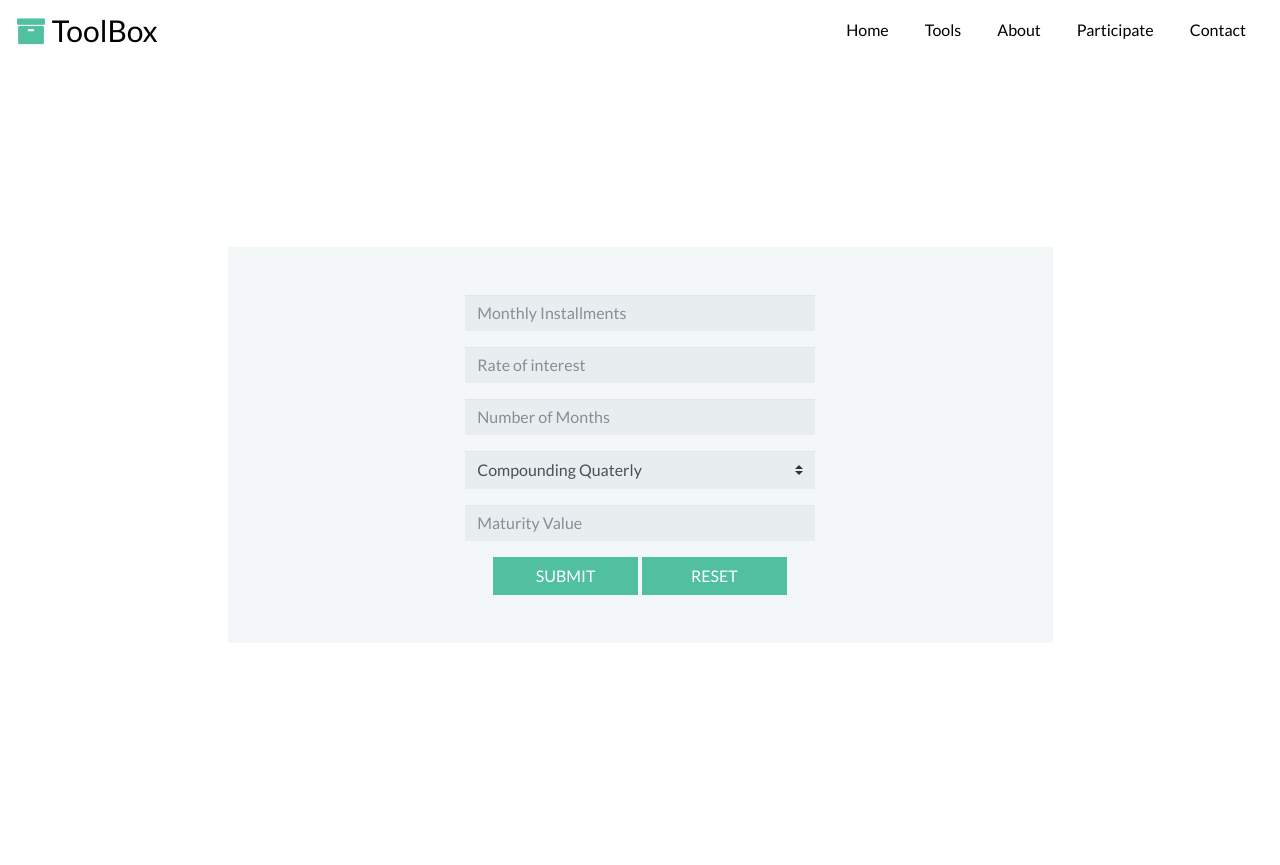
After one commit to 3ncrypter/tlzbx.in, a PHP site: page /rd-calculator.php in a window 1280 px wide. The commit adds this page. Run offline with PHP 8.4, Linux system fonts and the light colour scheme; some libraries are stand-ins or nearby versions.

Commit message:
added rd-calculator (WIP)

```diff
--- a/css/style.css
+++ b/css/style.css
@@ -149,7 +149,8 @@ html, body { width: 100%; height: 100%; }
 .participate .partCont h1 { color: #50C0A0; font-weight: bold; display: inline-block; }
 .participate .partCont h1:after { background: #000; content: ""; display: block; height: 5px; margin: 10px auto; width: 80px; }
 .participate .partCont .mailing-list { padding: 30px 15px; }
-.participate .partCont .mailing-list i { position: absolute; top: 4%; right: 20px; cursor: pointer; }
+.participate .partCont .mailing-list i { position: absolute; top: 0; right: 15px; cursor: pointer; height: 100%; line-height: 3rem; background: #938e8e; color: #fff; padding: 0 8px; }
+.participate .partCont .mailing-list i:hover { background: #757575; color: #d5d5d5; }
 
 /*Participate End*/
 /*Contact*/
@@ -157,8 +158,6 @@ html, body { width: 100%; height: 100%; }
 .contact .contactCont { padding: 5%; min-height: 100%; }
 .contact .contactCont h1 { color: #fff; font-weight: bold; display: inline-block; }
 .contact .contactCont h1:after { background: #000; content: ""; display: block; height: 5px; margin: 10px auto; width: 80px; }
-.contact .contactCont .mailing-list { padding: 30px 15px; }
-.contact .contactCont .mailing-list i { position: absolute; top: 4%; right: 20px; cursor: pointer; }
 .contact .social-list { padding: 150px 0; }
 .contact .social-list .socialMe li { display: inline-block; font-size: 30px; margin-right: 25px; margin-bottom: 20px; }
 .contact .social-list .socialMe li a { color: #fff; border: 1px solid; -moz-border-radius: 50%; -webkit-border-radius: 50%; border-radius: 50%; display: block; height: 60px; line-height: 60px; width: 60px; -moz-transition: all 0.5s ease; -o-transition: all 0.5s ease; -webkit-transition: all 0.5s ease; transition: all 0.5s ease; }
@@ -170,3 +169,9 @@ html, body { width: 100%; height: 100%; }
 .contact .social-list .socialMe li a.github:hover { background: #181616; color: #fff; }
 
 /*Contact End*/
+/*RD Calculator*/
+.rd-calc .rd-calc-cont { margin-top: 65px; }
+.rd-calc .rd-calc-cont form { background: #F4F7F8; padding: 3rem; }
+.rd-calc .rd-calc-cont form .cust-inp, .rd-calc .rd-calc-cont form .custom-select { background-color: #E8EEEF; border: 0; box-shadow: 0 1px 0 rgba(0, 0, 0, 0.03) inset; }
+.rd-calc .rd-calc-cont form .cust-inp:focus, .rd-calc .rd-calc-cont form .cust-inp:active, .rd-calc .rd-calc-cont form .custom-select:focus, .rd-calc .rd-calc-cont form .custom-select:active { background-color: #d2d9dd; }
+.rd-calc .rd-calc-cont form .btn-custom { background: #50c0a0; color: #fff; }
--- /dev/null
+++ b/footer.php
@@ -0,0 +1,6 @@
+        <script type="text/javascript" src="js/jquery.js"></script>
+        <script src="https://cdnjs.cloudflare.com/ajax/libs/popper.js/1.12.6/umd/popper.min.js"></script>
+        <script type="text/javascript" src="js/bootstrap.min.js"></script>
+        <script type="text/javascript" src="js/script.js"></script>
+    </body>
+</html>
--- /dev/null
+++ b/header.php
@@ -0,0 +1,40 @@
+<!doctype HTML>
+<html>
+<head>
+    <meta charset="utf-8">
+    <title>ToolBox - We Got Web Tools Which Makes Your Life Easy</title>
+    <meta name="viewport" content="width=device-width, intial-scale=1"/>
+    <link rel="stylesheet" href="css/bootstrap.min.css" type="text/css"/>
+    <link rel="stylesheet" href="css/font-awesome.min.css" type="text/css"/>
+    <link href='https://fonts.googleapis.com/css?family=Lato' rel='stylesheet' type='text/css'>
+    <link rel="stylesheet" href="css/style.css" type="text/css"/>
+    </head>
+    <body data-spy="scroll" data-target=".navbar" data-offset="50">
+        <!--loader-->
+        <div class="overlay">
+            <div class="loader cf">
+                <div class="cube c1"></div>
+                <div class="cube c2"></div>
+                <div class="cube c4"></div>
+                <div class="cube c3"></div>
+            </div>
+        </div>
+        <!--loader end-->
+        <a href="#top" class="toTop"><i class="fa fa-angle-up"></i></a>
+        <!--navigation-->
+        <nav class="navbar navbar-expand-md fixed-top navbar-light nav-custom bg-white">
+            <a class="navbar-brand logo" href="#"><i class="fa fa-archive"></i> ToolBox</a>
+            <button class="navbar-toggler navbar-toggler-right" type="button" data-toggle="collapse" data-target="#mainNav">
+              <span class="navbar-toggler-icon"></span>
+            </button>
+            <div class="collapse navbar-collapse" id="mainNav">
+                <ul class="nav navbar-nav navbar-right ml-auto nav-cust-ul">
+                    <li class="nav-item"><a href="http://localhost/tlzbx.in/#home" class="nav-link">Home</a></li>
+                    <li class="nav-item"><a href="http://localhost/tlzbx.in/#tools" class="nav-link">Tools</a></li>
+                    <li class="nav-item"><a href="http://localhost/tlzbx.in/#about" class="nav-link">About</a></li>
+                    <li class="nav-item"><a href="http://localhost/tlzbx.in/#participate" class="nav-link">Participate</a></li>
+                    <li class="nav-item"><a href="http://localhost/tlzbx.in/#contact" class="nav-link">Contact</a></li>
+                </ul>
+            </div>
+        </nav>
+        <!--navigation end-->
--- a/js/script.js
+++ b/js/script.js
@@ -2,6 +2,13 @@ $(window).on('load', function(){
   $(".overlay").fadeOut("slow");
 });
 $(function(){
+
+
+    // $('.nav a').on('click', function () {
+    //     if ($('.navbar-toggle').css('display') != 'none') {
+    //         $(".navbar-toggle").trigger("click");
+    //     }
+    // });
    $('a[href*="#"]')
   .not('[href="#"]')
   .not('[href="#0"]')
@@ -40,10 +47,14 @@ $(function(){
             $('.toTop').hide();
         }
     });
+    $('.toTop').on('click', function() {
+      $('body,html').animate({
+          scrollTop : 0
+      }, 500);
+    });
 });
 
 (function(){
-
   var parallax = document.querySelectorAll(".parallax"),
       speed = 0.3;
 
@@ -59,3 +70,15 @@ $(function(){
   };
 
 })();
+
+/*RD Calculator*/
+$(function(){
+  document.addEventListener('keyup', function(){
+    var rd_mi = $('#rd-mi').val();
+    var rd_roi = $('#rd-roi').val();
+    var rd_nm = $('#rd-nm').val();
+    var rd_comp = $('#rd-comp').val();
+    console.log('mi='+rd_mi+' roi'+rd_roi+' time'+rd_nm+' comp'+rd_comp)
+    document.getElementById('rd-mv').value = rd_mi + rd_roi + rd_nm + rd_comp
+  });
+})
--- /dev/null
+++ b/rd-calculator.php
@@ -0,0 +1,46 @@
+<?php include 'header.php';?>
+<section class="wrapper rd-calc">
+	<div class="container rd-calc-cont">
+		<div class="row">
+			<div class="col-md-9 mx-auto">
+				<h2 class="invisible">
+					Recurring Deposits (RD) Maturity Value Calculator
+				</h2>
+				<p class="invisible">
+					An online financial calculator to calculate the maturity value of your recurring deposit. Recurring deposit is different from a fixed deposit in the sense that in recurring deposit the deposit amount is paid in installments (monthly) for the same interest rates as applicable in fixed deposits. In the below Recurring Deposits (RD) Maturity Value calculator, select the currency and enter the values for installment amount, interest rate and period and click calculate to find the maturity value.
+				</p>
+				<form action="#">
+					<div class="row">
+						<div class="col-md-6 mx-auto">
+							<div class="form-group">
+								<input type="text" name="" id="rd-mi" class="form-control norad cust-inp" placeholder="Monthly Installments">
+							</div>
+							<div class="form-group">
+								<input type="text" name="" id="rd-roi" class="form-control norad cust-inp" placeholder="Rate of interest">
+							</div>
+							<div class="form-group">
+								<input type="text" name="" id="rd-nm" class="form-control norad cust-inp" placeholder="Number of Months">
+							</div>
+							<div class="form-group">
+								<select class="form-control norad custom-select" id="rd-comp">
+									<option value="12">Compounding Monthly</option>
+									<option selected="" value="4">Compounding Quaterly</option>
+									<option value="2">Compounding Biannually</option>
+									<option value="1">Compounding Annully</option>
+								</select>
+							</div>
+							<div class="form-group">
+								<input type="text" name="" id="rd-mv" class="form-control norad cust-inp" placeholder="Maturity Value" disabled="">
+							</div>
+							<div class="text-center">
+								<button type="submit" class="btn btn-custom col-5 norad text-uppercase">Submit</button>
+								<button type="reset" class="btn btn-custom col-5 norad text-uppercase">Reset</button>
+							</div>
+						</div>
+					</div>
+				</form>
+			</div>
+		</div>
+	</div>
+</section>
+<?php include 'footer.php';?>
--- a/sass/style.scss
+++ b/sass/style.scss
@@ -156,7 +156,9 @@ html, body {width: 100%;height: 100%;}
             &:after{background: #000;content: "";display: block;height: 5px;margin: 10px auto;width: 80px;}
         }
         .mailing-list{padding: 30px 15px;
-            i{position: absolute;top: 4%;right: 20px;cursor: pointer;}
+            i{position: absolute;top: 0;right: 15px;cursor: pointer;height: 100%;line-height: 3rem;background: #938e8e;color: #fff;padding: 0 8px;
+                &:hover{background:#757575; color:#d5d5d5;}
+            }
         }
     }
 }
@@ -168,9 +170,6 @@ html, body {width: 100%;height: 100%;}
     .contactCont{padding: 5%; min-height: 100%;
         h1{color: #fff;font-weight: bold;display: inline-block;
             &:after{background: #000;content: "";display: block;height: 5px;margin: 10px auto;width: 80px;}
-        }
-        .mailing-list{padding: 30px 15px;
-            i{position: absolute;top: 4%;right: 20px;cursor: pointer;}
         }
     }
     .social-list{padding: 150px 0;
@@ -191,3 +190,15 @@ html, body {width: 100%;height: 100%;}
 
 
 /*Contact End*/
+
+/*RD Calculator*/
+.rd-calc{
+    .rd-calc-cont{margin-top: 65px;
+        form{background: #F4F7F8;padding: 3rem;
+            .cust-inp,.custom-select{background-color: #E8EEEF;border: 0;box-shadow: 0 1px 0 rgba(0,0,0,0.03) inset;
+                &:focus, &:active{background-color: #d2d9dd;}
+            }
+        .btn-custom{background: #50c0a0;color: #fff;}
+        }
+    }
+}
```
Also changed, not shown: index.php (+15 -57 lines).
